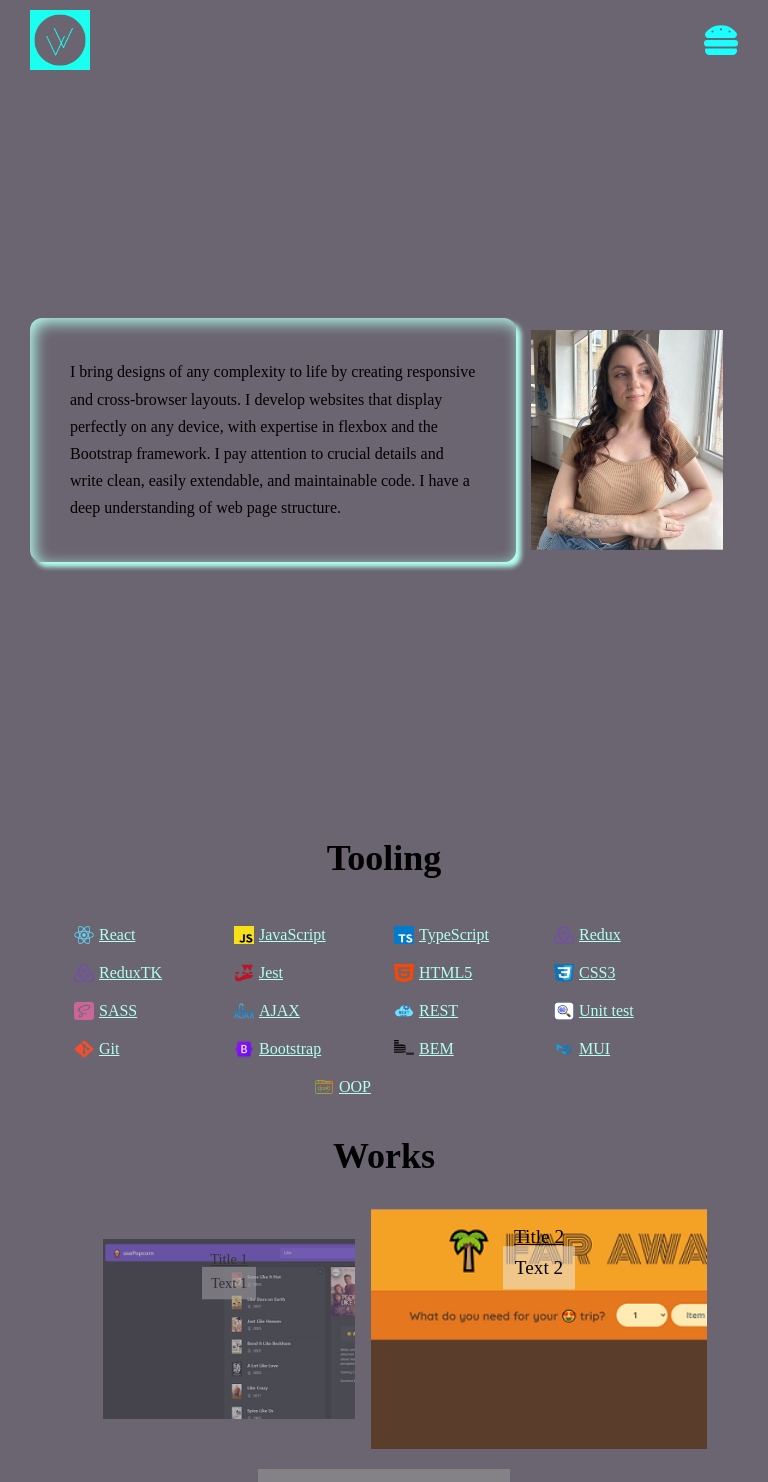
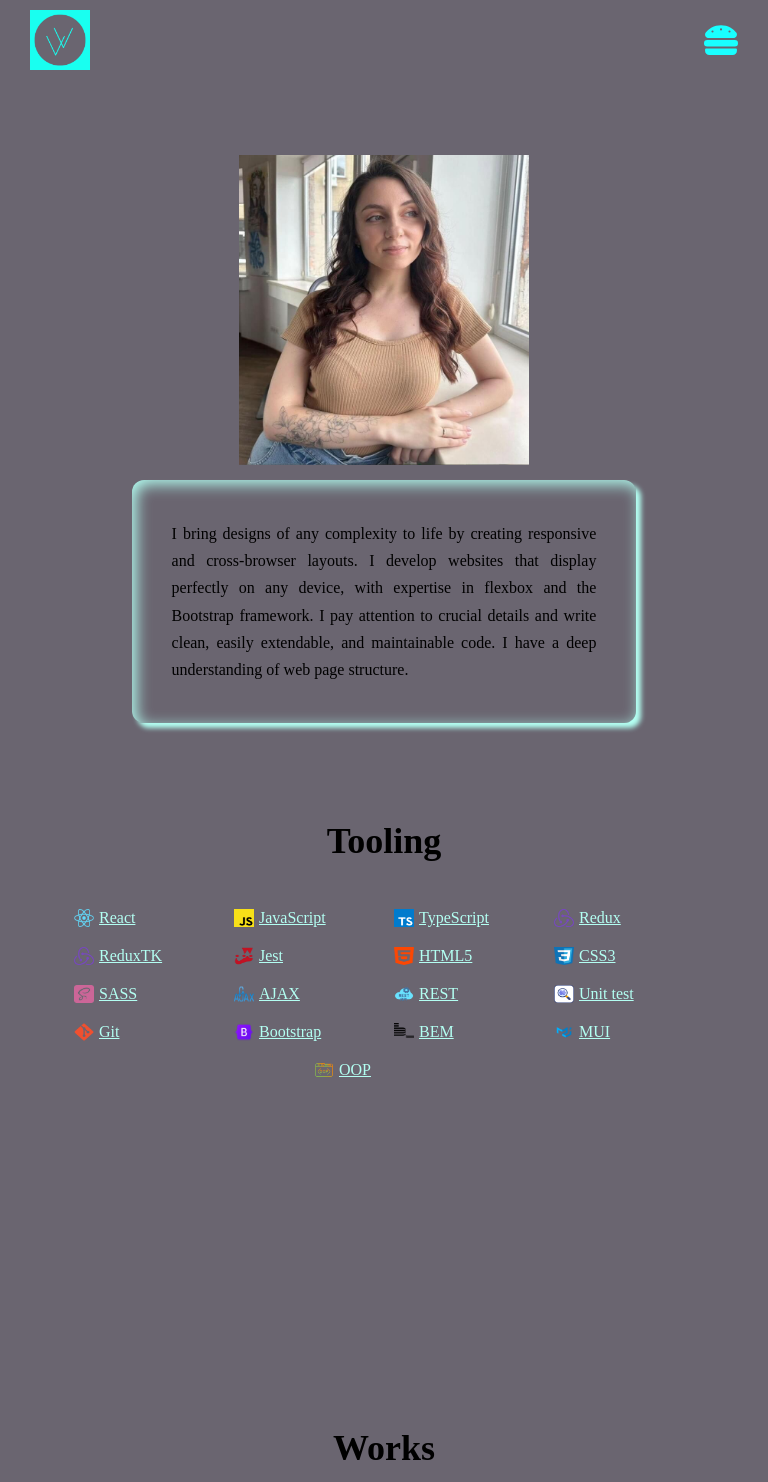
Before and after one commit to vivinohradova2/my-portfolio, a React (Create React App) app: page / in a window 768 px wide. Shown: the top 1482 px of the page. Built offline with nearby package versions, Linux system fonts and the light colour scheme; grey boxes are pictures that could not be loaded; a web font is replaced by a local one.

Commit message:
scroll, height  responsive

```diff
--- a/src/components/About/About.module.scss
+++ b/src/components/About/About.module.scss
@@ -50,17 +50,9 @@
     padding: $tablet;
     .container {
       width: 100%;
-      height: 75vh;
+      flex-direction: column-reverse;
+      text-align: justify;
 
-      text {
-        padding: 15px;
-        line-height: 1.5;
-      }
-
-      img {
-        width: 200px;
-        height: 220px;
-      }
     }
   }
 }
--- a/src/components/Contacts/Contacts.module.scss
+++ b/src/components/Contacts/Contacts.module.scss
@@ -75,9 +75,9 @@
     padding: $mobile;
     .container {
       width: 100%;
-      flex-direction: column-reverse;
+      flex-direction: column;
       text-align: justify;
-      // height: 120vh;
+      height: 70vh;
     }
   }
 }
@@ -88,6 +88,7 @@
     padding: $tablet;
     .container {
       width: 100%;
+      height: 50vh;
     }
   }
 }
--- a/src/components/Header/Header.jsx
+++ b/src/components/Header/Header.jsx
@@ -12,24 +12,28 @@ const Header = () => {
     setIsOpen(!isOpen);
   };
 
+  // const handleNavClick = (index, sectionId) => {
+  //   setCurrentIndex(index);
+  //   document.getElementById(sectionId).scrollIntoView({ behavior: "smooth" });
+  //   setIsOpen(false);
+  // };
+
   const handleNavClick = (index, sectionId) => {
     setCurrentIndex(index);
+    setIsOpen(false);
+
     document.getElementById(sectionId).scrollIntoView({ behavior: "smooth" });
-    setIsOpen(false);
+
+    if (window.innerWidth >= 521 && window.innerWidth <= 768) {
+      setTimeout(() => {
+        window.scrollBy(0, -50);
+      }, 500);
+    } else if (window.innerWidth < 521) {
+      setTimeout(() => {
+        window.scrollBy(0, -40);
+      }, 500);
+    }
   };
-//   const handleNavClick = (index, sectionId) => {
-//     setCurrentIndex(index);
-//     setIsOpen(false);
-
-//     // Прокручиваем к элементу
-//     document.getElementById(sectionId).scrollIntoView({ behavior: "smooth" });
-
-//     // Добавляем небольшую задержку, чтобы дождаться завершения scrollIntoView
-//     setTimeout(() => {
-//         // Корректируем положение прокрутки на 100px выше
-//         window.scrollBy(0, -90);
-//     }, 500); // Установите время задержки в зависимости от времени выполнения scrollIntoView
-// };
 
   return (
     <>
--- a/src/components/Tooling/Tooling.module.scss
+++ b/src/components/Tooling/Tooling.module.scss
@@ -17,7 +17,7 @@
     padding: $mobile;
     .container {
       width: 100%;
-      height: 50vh;
+      height: 70vh;
     }
   }
 }
@@ -28,6 +28,7 @@
     padding: $tablet;
     .container {
       width: 100%;
+      height: 50vh;
     }
   }
 }
--- a/src/components/Works/Works.module.scss
+++ b/src/components/Works/Works.module.scss
@@ -51,6 +51,7 @@
     padding: $mobile;
     .container {
       width: 100%;
+      height: 90vh;
 
       .wrapCard {
         .carousel {
@@ -75,6 +76,8 @@
     padding: $tablet;
     .container {
       width: 100%;
+      height: 85vh;
+      padding-top: 85px;
 
       .wrapCard {
         .carousel {
```
